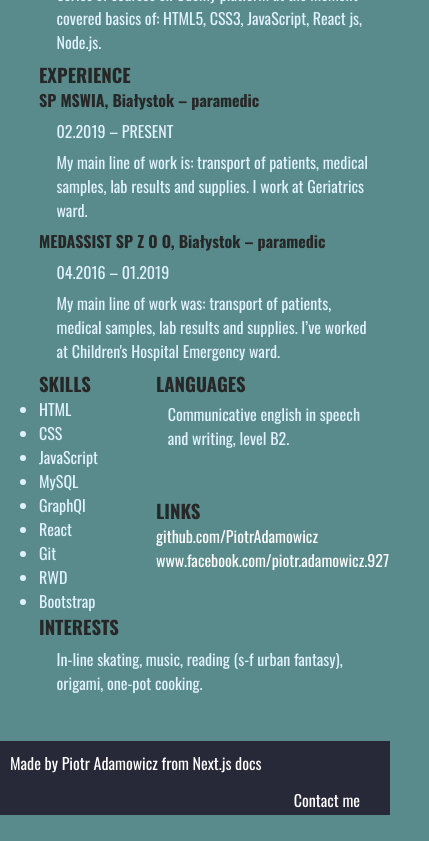
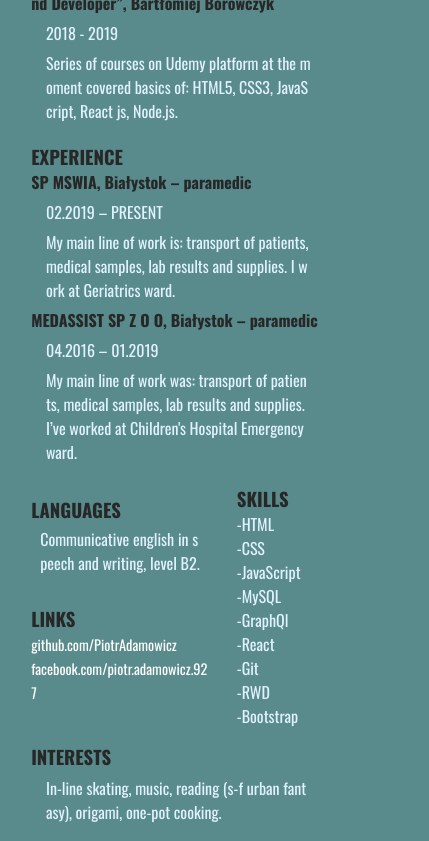
Before and after one commit to PiotrAdamowicz/nextJsBlog, a Next.js app: page /cv in a window 390 px wide. Shown: the part 1156-1997 px from the top of the page, 429 px wide, since content can reach past the window. Before the commit the page ends 1971 px from the top, so only its background shows below. Built offline with nearby package versions, Linux system fonts and the light colour scheme.

Commit message:
Mobile styling for Resume

```diff
--- a/pages/cv.js
+++ b/pages/cv.js
@@ -5,7 +5,7 @@ import image from "../img/PiotrAdamowiczSquare.png";
 const Cv = () => {
   return (
     <Layout>
-      <div className="page-wrap">
+      <main className="page-wrap">
         <div className="pic_container">
           <div className="pic_background">
             <img src={image} alt="Photo of Piotr Adamowicz" className="pic" />
@@ -90,15 +90,15 @@ const Cv = () => {
         <section className="skills">
           <h3>SKILLS</h3>
           <ul>
-            <li>HTML</li>
-            <li>CSS</li>
-            <li>JavaScript</li>
-            <li>MySQL</li>
-            <li>GraphQl</li>
-            <li>React</li>
-            <li>Git</li>
-            <li>RWD</li>
-            <li>Bootstrap</li>
+            <li>-HTML</li>
+            <li>-CSS</li>
+            <li>-JavaScript</li>
+            <li>-MySQL</li>
+            <li>-GraphQl</li>
+            <li>-React</li>
+            <li>-Git</li>
+            <li>-RWD</li>
+            <li>-Bootstrap</li>
           </ul>
         </section>
         <section className="languages">
@@ -112,8 +112,9 @@ const Cv = () => {
           <a href="https://github.com/PiotrAdamowicz">
             github.com/PiotrAdamowicz
           </a>
+          <br />
           <a href="https://www.facebook.com/piotr.adamowicz.927">
-            www.facebook.com/piotr.adamowicz.927
+            facebook.com/piotr.adamowicz.927
           </a>
         </section>
         <section className="interest">
@@ -123,8 +124,12 @@ const Cv = () => {
             one-pot cooking.
           </p>
         </section>
-      </div>
+      </main>
       <style jsx>{`
+        * {
+          word-wrap: break-word;
+          word-break: break-all;
+        }
         h1,
         h2,
         h3,
@@ -136,6 +141,7 @@ const Cv = () => {
         p,
         ul {
           color: ${colors.fontSmall};
+          list-style-type: none;
         }
 
         p {
@@ -144,18 +150,19 @@ const Cv = () => {
 
         .page-wrap {
           width: 100vw;
-          margin: 10%;
+          padding: 8%;
           display: grid;
-          grid-template-columns: 30% 60%;
+          grid-template-columns: 55% 35%;
           justify-content: stretch;
+          grid-row-gap: 15px;
           grid-template-areas:
             "pic pic"
             "contact contact"
             "objective objective"
             "education education"
             "experience experience"
-            "skills languages"
-            "skills links"
+            "languages skills"
+            "links skills"
             "interest interest";
         }
         .pic_container {
@@ -195,18 +202,22 @@ const Cv = () => {
         }
         .skills {
           grid-area: skills;
+           {
+            /* padding: 0 30%; */
+          }
+          justify-self: center;
         }
         .languages {
           grid-area: languages;
+          align-self: center;
           display: flex;
           flex-direction: column;
         }
         .links {
           grid-area: links;
-          word-wrap: break-word;
-          word-break: break-all;
-          display: flex;
-          flex-direction: column;
+        }
+        .links a {
+          font-size: 0.9rem;
         }
         .interest {
           grid-area: interest;
```
